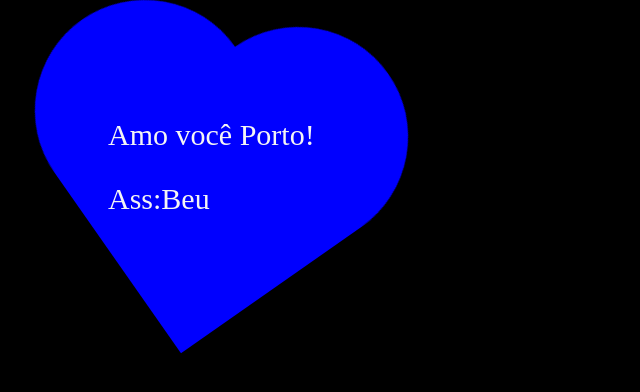
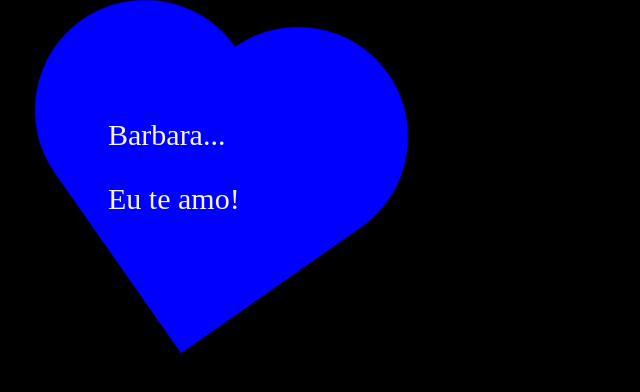
Before and after one commit to CarvalhoBarberino/coracaoCss, a plain HTML site: page index.html in a window 1280 px wide. Shown: the whole page, without its empty margins (0-640 px from the left). Drawn offline with Linux system fonts and the light colour scheme.

Commit message:
Update index.html

```diff
--- a/index.html
+++ b/index.html
@@ -13,7 +13,7 @@
                  <div class="circle top"></div>
                  <div class="circle left"></div>
                </div>
-               <p>Amo você Porto!</p>
-               <p>Ass:Beu</p>
+               <p>  Barbara...</p>
+               <p>  Eu te amo!</p>
 </body>
 </html>
```
